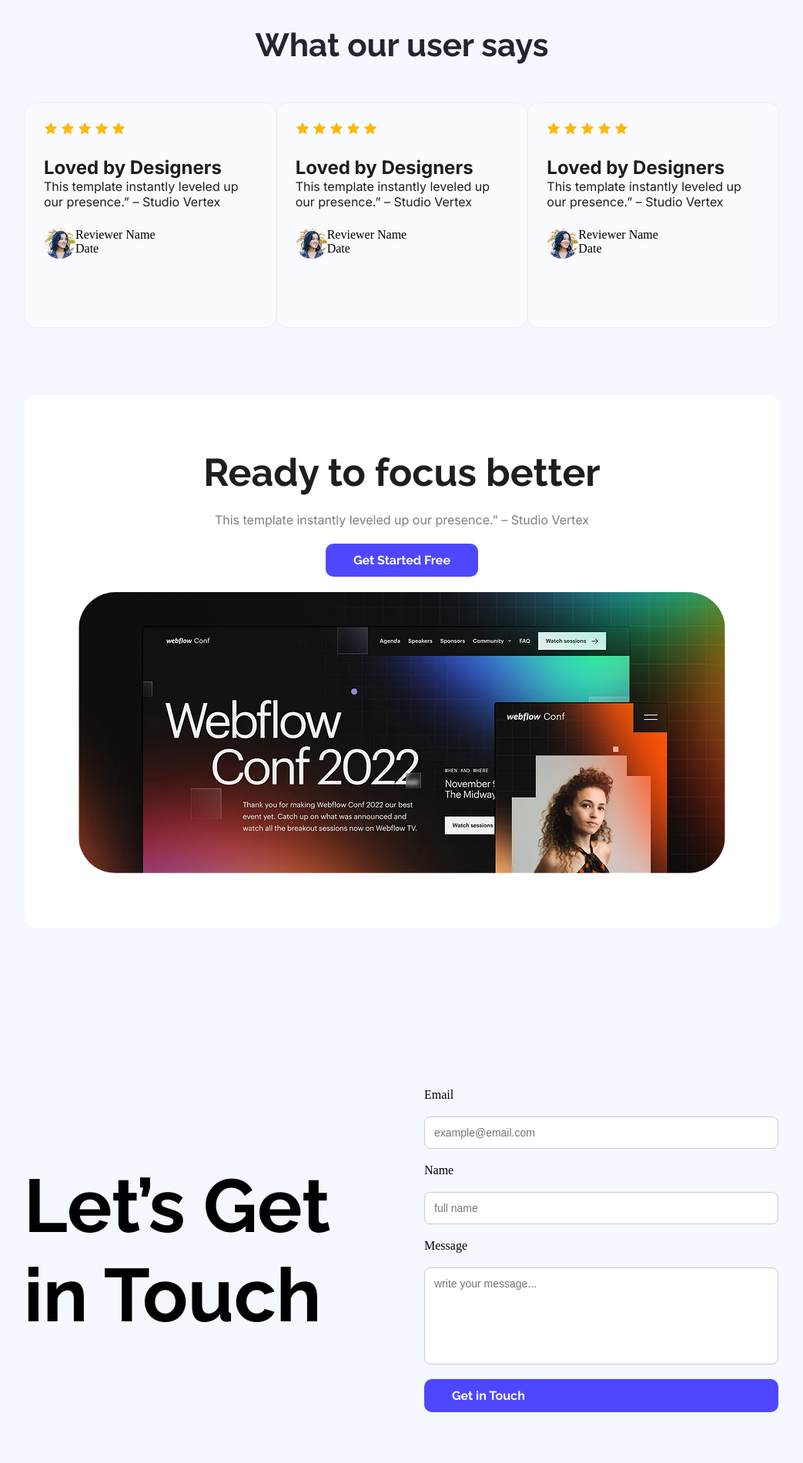
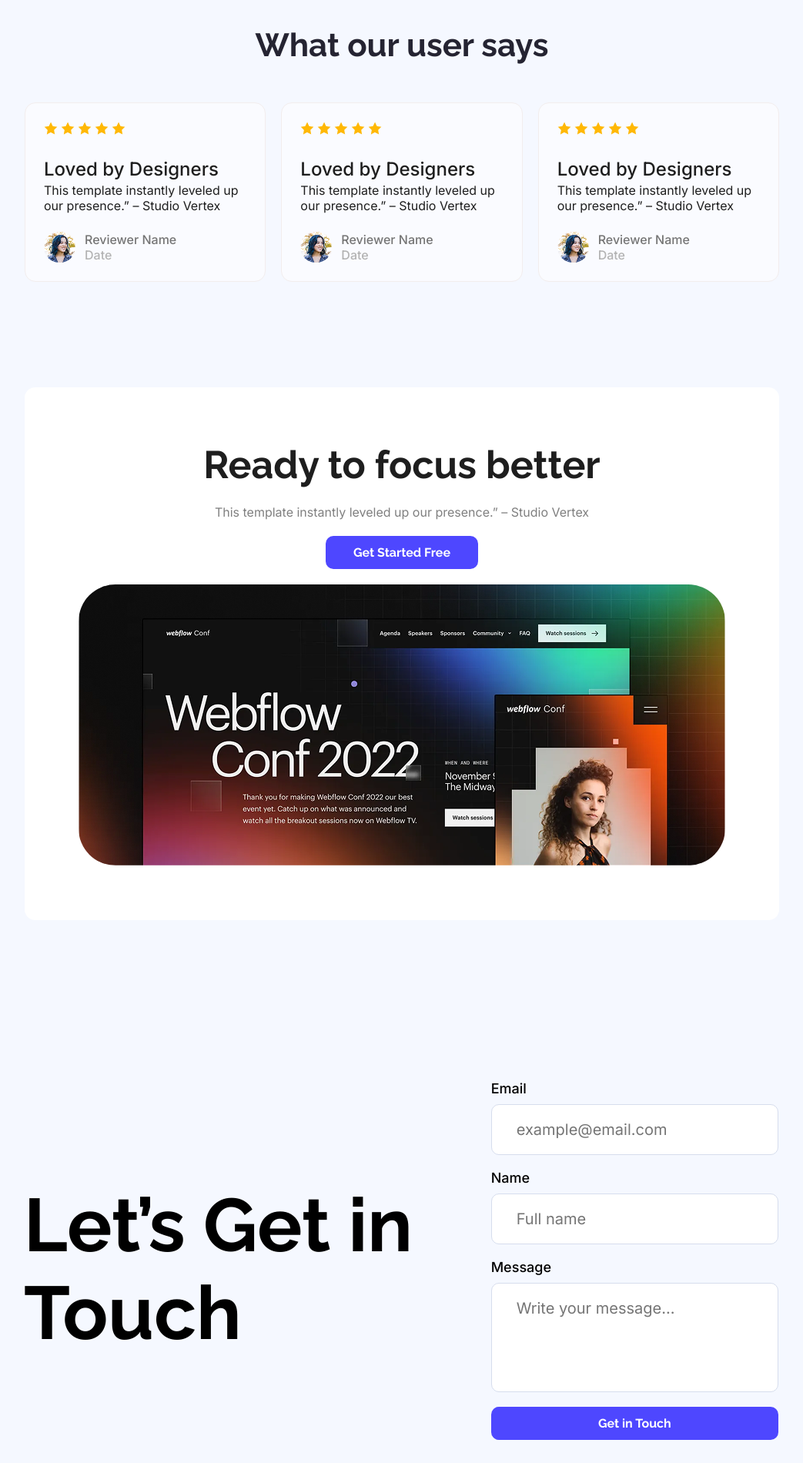
Before and after one commit to NahianMaksood04/PH-A01, a plain HTML site: page index.html in a window 1280 px wide. Shown: the part 1620-3520 px from the top of the page at 77% size, without its empty margins (119-1162 px from the left). Drawn offline with Linux system fonts and the light colour scheme.

Commit message:
all complete

```diff
--- a/index.html
+++ b/index.html
@@ -67,7 +67,7 @@
 			<section id="third">
 				<div><p id="what">What our user says</p></div>
 				<div id="all-review">
-					<div id="review">
+					<div class="review">
 						<div>
 							<img src="Assets/icon-star.png" alt="star" />
 							<img src="Assets/icon-star.png" alt="star" />
@@ -90,11 +90,11 @@
 							/>
 							<div>
 								<p id="reviewer-name">Reviewer Name</p>
-								<p>Date</p>
+								<p id="reviewer-date">Date</p>
 							</div>
 						</div>
 					</div>
-					<div id="review">
+					<div class="review">
 						<div>
 							<img src="Assets/icon-star.png" alt="star" />
 							<img src="Assets/icon-star.png" alt="star" />
@@ -117,11 +117,11 @@
 							/>
 							<div>
 								<p id="reviewer-name">Reviewer Name</p>
-								<p>Date</p>
+								<p id="reviewer-date">Date</p>
 							</div>
 						</div>
 					</div>
-					<div id="review">
+					<div class="review">
 						<div>
 							<img src="Assets/icon-star.png" alt="star" />
 							<img src="Assets/icon-star.png" alt="star" />
@@ -144,7 +144,7 @@
 							/>
 							<div>
 								<p id="reviewer-name">Reviewer Name</p>
-								<p>Date</p>
+								<p id="reviewer-date">Date</p>
 							</div>
 						</div>
 					</div>
@@ -169,27 +169,36 @@
 				</div>
 				<div id="right">
 					<form>
+						<div class="form-group">
 							<label for="email">Email</label>
 							<input
 								type="email"
 								name="email"
+								id="email"
 								placeholder="example@email.com"
 								required
 							/>
+						</div>
+						<div class="form-group">
 							<label for="username">Name</label>
 							<input
 								type="text"
 								name="username"
-							placeholder="full name"
+								id="username"
+								placeholder="Full name"
 								required
 							/>
+						</div>
+						<div class="form-group">
 							<label for="message">Message</label>
 							<textarea
-							placeholder="write your message..."
 								name="message"
+								id="message"
+								placeholder="Write your message..."
 								rows="4"
 							></textarea>
-						<button class="remove-default btn">Get in Touch</button>
+						</div>
+						<button class="btn" type="submit">Get in Touch</button>
 					</form>
 				</div>
 			</section>
@@ -204,7 +213,7 @@
 				</p>
 				<div id="footer-end">
 					<p>
-						<a href="http://www.google.com" remove-default>Home</a>
+						<a href="http://www.google.com" target="_blank" remove-default>Home</a>
 					</p>
 					<p>About</p>
 					<p>How it Works</p>
--- a/styles/main.css
+++ b/styles/main.css
@@ -44,6 +44,7 @@ body {
 	background-color: rgba(77, 71, 255, 0.1);
 	padding: 50px 80px;
 	border-radius: 10px;
+	text-align: center;
 }
 
 #stats {
@@ -76,7 +77,14 @@ body {
 	color: rgba(0, 0, 0, 0.5);
 }
 
-#review {
+#third {
+	margin-left: 151px;
+	margin-right: 149px;
+	max-width: 1140px;
+	max-height: 342px;
+}
+
+.review {
 	background-color: rgba(255, 255, 255, 0.5);
 	border: #f2eded solid 1px;
 	border-radius: 14px;
@@ -86,7 +94,7 @@ body {
 	align-items: flex-start;
 	padding: 24px 24px;
 	width: 366.67px;
-	height: 243px;
+	max-height: 243px;
 	gap: 24px;
 }
 
@@ -96,19 +104,22 @@ body {
 	align-items: center;
 	justify-content: space-around;
 	margin-top: 50px;
+	gap: 20px;
 }
 
 #reviewer {
 	display: flex;
 	flex-direction: row;
+	align-items: center;
+	gap: 12px;
 }
 
 h1 {
 	font-size: 24px;
-	font-weight: 600px;
+	font-weight: 500;
 	font-family: "Inter", sans-serif;
 	color: #1e1e1e;
-	/* line-height: 140%; */
+	line-height: 140%;
 }
 
 #review-text {
@@ -120,16 +131,23 @@ h1 {
 
 #reviewer-text {
 	font-size: 16px;
-	font-weight: 500px;
+	font-weight: 500;
 	font-family: "Inter", sans-serif;
 	color: #757575;
 }
 
-#third {
-	margin-left: 151px;
-	margin-right: 149px;
-	max-width: 1140px;
-	max-height: 342px;
+#reviewer-name {
+	font-size: 16px;
+	font-weight: 500;
+	font-family: "Inter", sans-serif;
+	color: #757575;
+}
+
+#reviewer-date {
+	font-size: 16px;
+	font-weight: 500;
+	font-family: "Inter", sans-serif;
+	color: #b3b3b3;
 }
 
 #what {
@@ -176,18 +194,16 @@ h1 {
 #fifth {
 	display: flex;
 	max-width: 1140px;
-	max-height: fit-content;
+	max-height: 632px;
 	margin-top: 137px;
 	margin-left: 150px;
 	margin-right: 150px;
 	padding-top: 71px;
 	padding-bottom: 71px;
 	background-color: #f5f8ff;
-	gap: 60px;
 }
 
 #left {
-	flex: 1;
 	display: flex;
 	align-items: center;
 	justify-content: center;
@@ -198,11 +214,11 @@ h1 {
 	font-weight: bold;
 	font-family: "Raleway", sans-serif;
 	color: rgb(0, 0, 0);
-	line-height: 120%;
 }
 
 #right {
-	flex: 1;
+	width: 497px;
+	height: 490px;
 }
 
 form {
@@ -210,17 +226,29 @@ form {
 	flex-direction: column;
 	justify-content: center;
 	gap: 19px;
-	max-width: 497px;
-	max-height: 490px;
+}
+
+.form-group {
+	display: flex;
+	flex-direction: column;
+	gap: 10px;
+}
+
+label {
+	font-size: 18px;
+	font-weight: 500;
+	font-family: "Inter", sans-serif;
+	color: #000000;
 }
 
 input,
 textarea {
-	padding: 12px;
-	border: 1px solid #ccc;
-	border-radius: 8px;
-	font-size: 14px;
-	font-family: sans-serif;
+	padding: 20px 32px;
+	border: 1px solid #d6dded;
+	border-radius: 10px;
+	font-size: 20px;
+	font-family: "Inter", sans-serif;
+	color: rgba(0, 0, 0, 0.5);
 }
 
 textarea {
```
Lines whose indentation alone changed are shown as unchanged.
